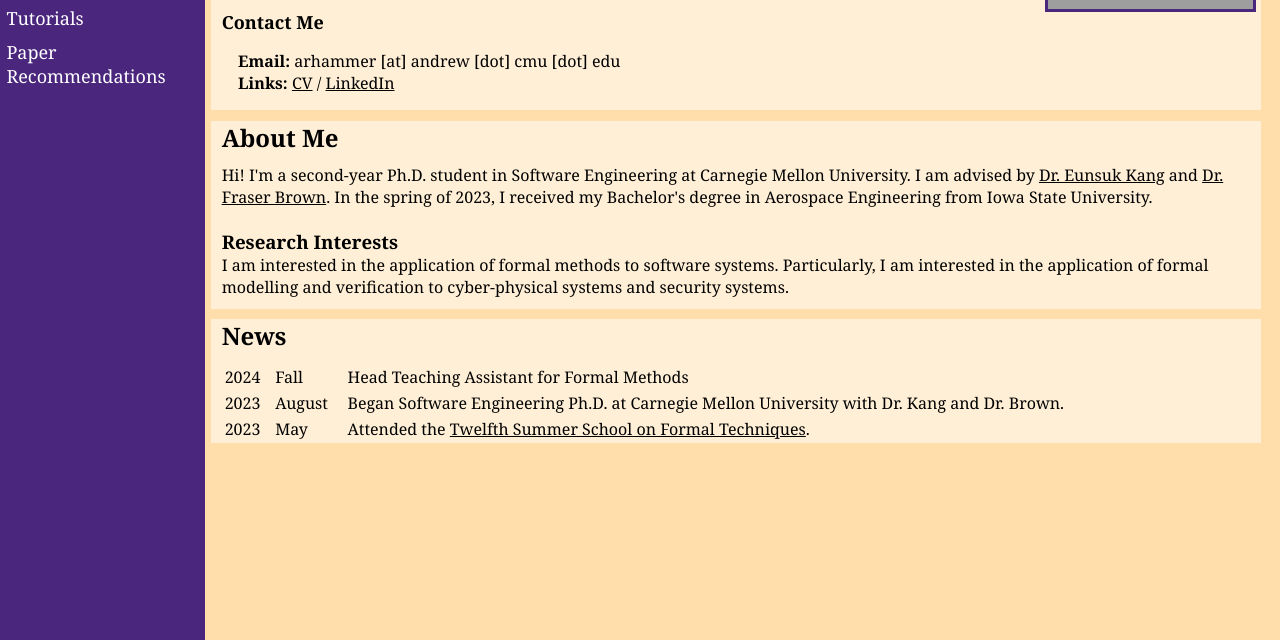
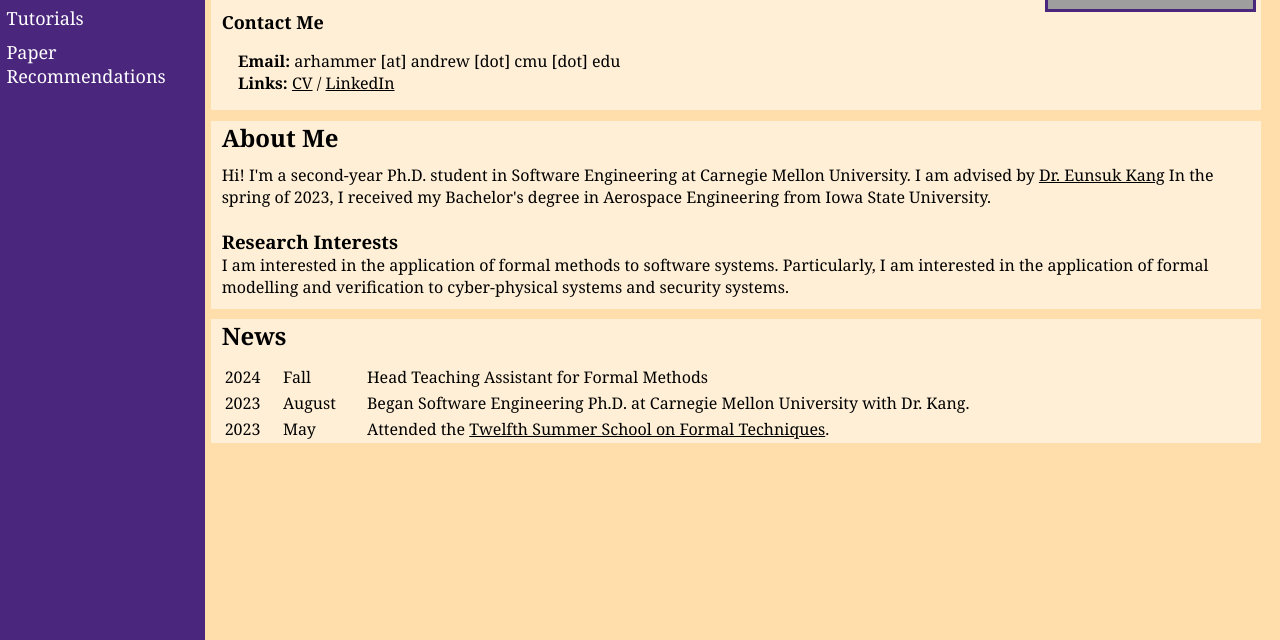
Before and after one commit to arhammer/arhammer.github.io, a plain HTML site: page index.html in a window 1280 px wide. Shown: the part 160-800 px from the top of the page. Drawn offline with Linux system fonts and the light colour scheme; grey boxes are pictures that could not be loaded.

Commit message:
Removing Fraser as advisor

```diff
--- a/index.html
+++ b/index.html
@@ -84,7 +84,6 @@
 					Hi! I'm a second-year Ph.D. student in Software Engineering at Carnegie Mellon University.
 					I am advised by
 					<a href="https://eskang.github.io/">Dr. Eunsuk Kang</a>
-					and <a href="https://mlfbrown.com/">Dr. Fraser Brown</a>.
 					In the spring of 2023, I received my Bachelor's degree in Aerospace Engineering from Iowa State University.
 				</p>
 
@@ -108,7 +107,7 @@
 					<tr>
 						<td>2023</td>
 						<td>August</td>
-						<td>Began Software Engineering Ph.D. at Carnegie Mellon University with Dr. Kang and Dr. Brown.</td>
+						<td>Began Software Engineering Ph.D. at Carnegie Mellon University with Dr. Kang.</td>
 					</tr>
 					<tr>
 						<td>2023</td>
```
